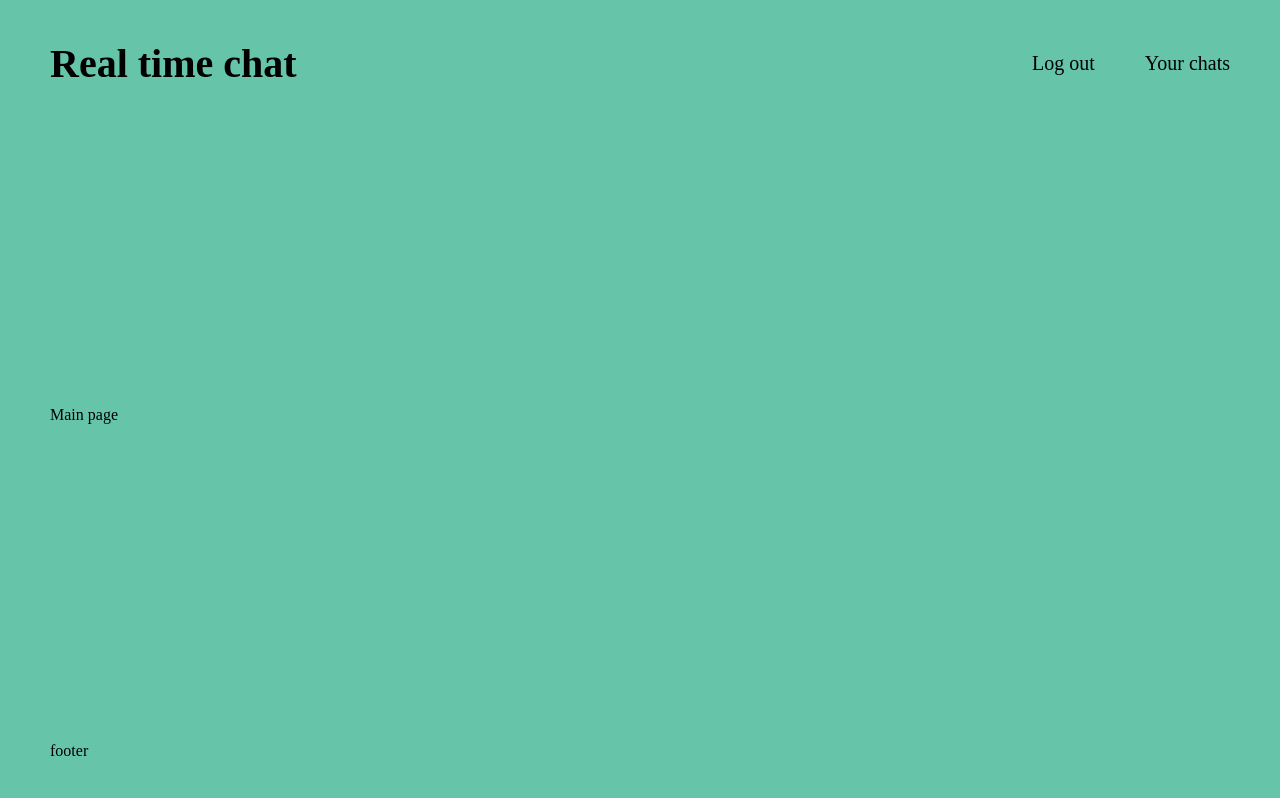
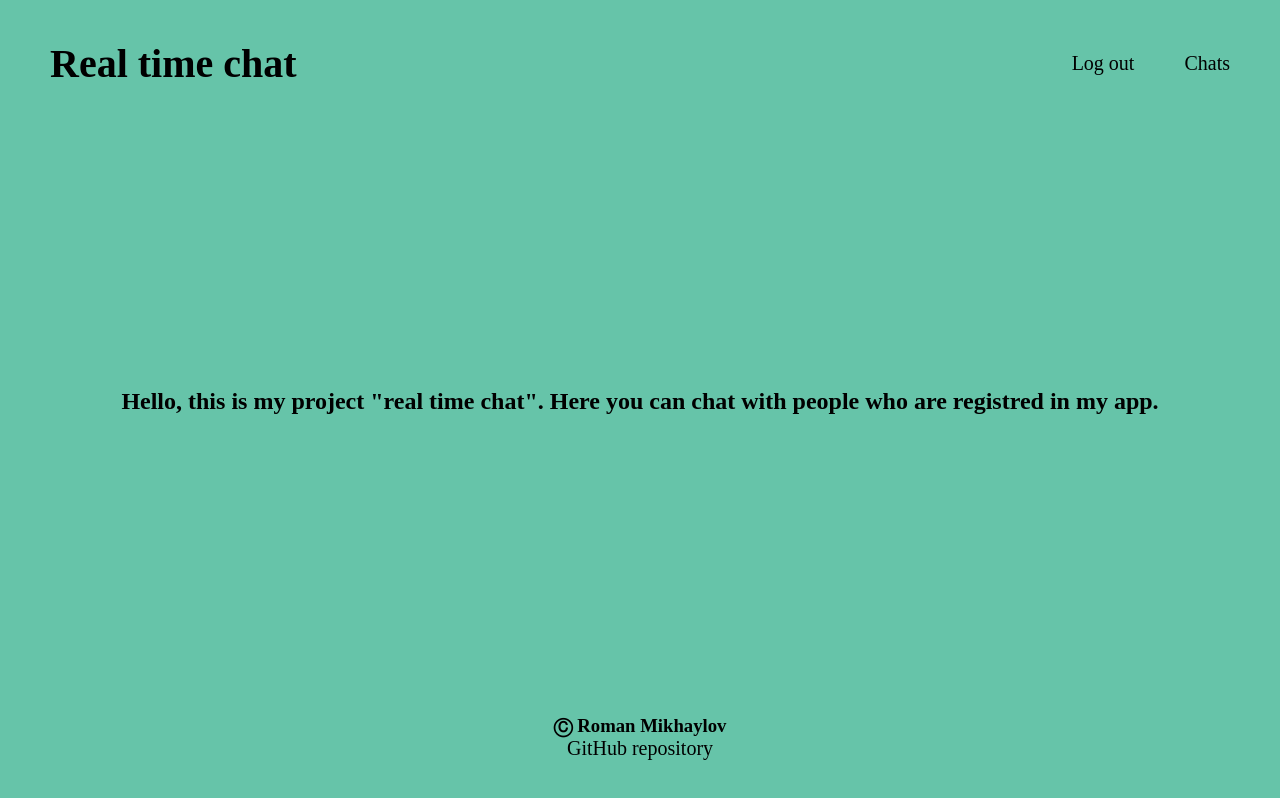
Before and after one commit to romavsterg/real-time-chat, a React (Create React App) app: page / in a window 1280 px wide. Built offline with nearby package versions, Linux system fonts and the light colour scheme.

Commit message:
filled the main page and footer with content

```diff
--- a/src/components/Footer.jsx
+++ b/src/components/Footer.jsx
@@ -1,9 +1,11 @@
 import React from 'react';
+import '../styles/Footer.css'
 
 function Footer() {
     return (
         <footer>
-            footer
+            <h3>&#9400; Roman Mikhaylov </h3>
+            <a className='link' href='https://github.com/romavsterg/real-time-chat'>GitHub repository</a>
         </footer>
     );
 }
--- a/src/components/Header.jsx
+++ b/src/components/Header.jsx
@@ -15,7 +15,7 @@ function Header() {
                     :
                     <Link to='/login' className='link logout' onClick={() => {localStorage.setItem("logedIn", false); localStorage.setItem("token", undefined)}}>Log out</Link>
                 }
-                <Link className='link' to='/chats'>Your chats</Link>
+                <Link className='link' to='/chats'>Chats</Link>
             </nav>
         </header>
     );
--- a/src/pages/Main.jsx
+++ b/src/pages/Main.jsx
@@ -3,7 +3,7 @@ import React from 'react';
 function Main() {
     return (
         <div>
-            Main page
+            <h2 style={{'textAlign': 'center'}}>Hello, this is my project "real time chat". Here you can chat with people who are registred in my app.</h2>
         </div>
     );
 }
--- /dev/null
+++ b/src/styles/Footer.css
@@ -0,0 +1,5 @@
+footer {
+    display: flex;
+    flex-direction: column;
+    align-items: center;
+}
```
